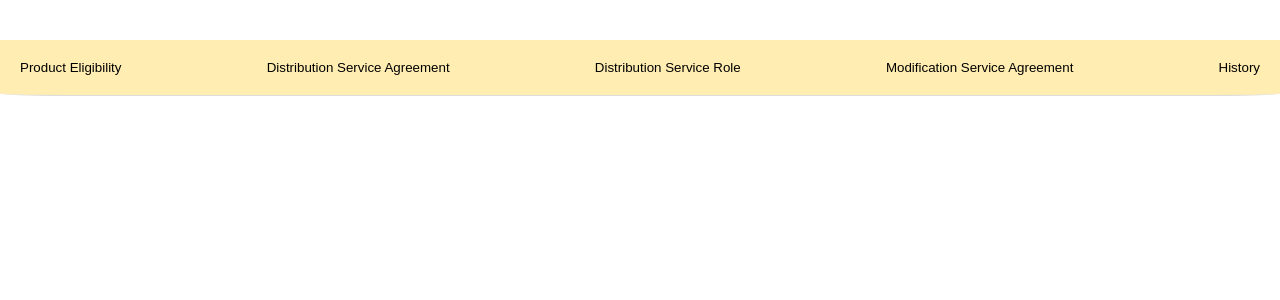
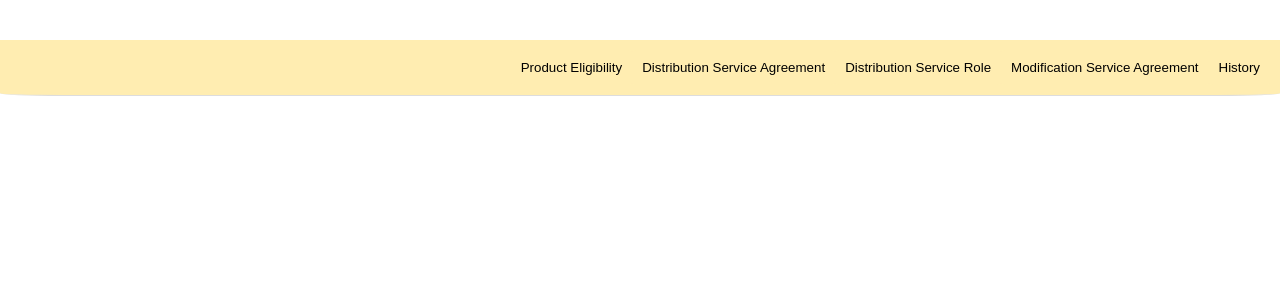
Before and after one commit to yeshdmits/demo-ui, a React (Create React App) app: page /drools in a window 1280 px wide. Shown: the top 300 px of the page. Built offline with nearby package versions, Linux system fonts and the light colour scheme.

Commit message:
add collapse

```diff
--- a/src/component/drools/DroolsNavBar.js
+++ b/src/component/drools/DroolsNavBar.js
@@ -1,9 +1,12 @@
-import React from 'react';
+import React, {useEffect, useState} from 'react';
 import Button from "../Button"
 import {formMapping} from '../../constants'
 
 
 const DroolsNavBar = ({currentFormValue, setForm, currentHistoryValue, setHistory}) => {
+  const [isCollapsed, setIsCollapsed] = useState(true);
+  useEffect(() => {}, [isCollapsed])
+
   const handleFormClick = (name) => {
     setHistory(false)
     if (currentFormValue === name) {
@@ -13,18 +16,45 @@ const DroolsNavBar = ({currentFormValue, setForm, currentHistoryValue, setHistor
     }
   }
   const handleHistoryClick = () => {
-      setForm(null);
-      setHistory(!currentHistoryValue);
+    setForm(null);
+    setHistory(!currentHistoryValue);
+  }
+
+  const handleMenuClick = (e) => {
+    e.preventDefault();
+    e.stopPropagation();
+    setIsCollapsed(!isCollapsed)
   }
 
   return (
+    <div>
     <nav>
+      <div>
+        <Button className="button-menu" handleClick={(e) => handleMenuClick(e)}>Menu</Button>
+      </div>
+      <div className='nav-items'>
+        <Button className="button-drools-nav" handleClick={() => handleFormClick("PR_EL")}>{formMapping.PR_EL}</Button>
+        <Button className="button-drools-nav" handleClick={() => handleFormClick("D_SA")}>{formMapping.D_SA}</Button>
+        <Button className="button-drools-nav" handleClick={() => handleFormClick("D_SR")}>{formMapping.D_SR}</Button>
+        <Button className="button-drools-nav" handleClick={() => handleFormClick("M_SA")}>{formMapping.M_SA}</Button>
+        <Button className="button-drools-nav" handleClick={() => handleHistoryClick()}>History</Button>
+      </div>
+    </nav>
+    <div className='nav-items-collapse'
+          style={{
+            display: 'flex',
+            flexDirection: 'column',
+            maxHeight: isCollapsed ? '0px' : '200px',
+            overflow: 'hidden',
+            transition: 'max-height 0.3s ease-out',
+          }}>
       <Button className="button-drools-nav" handleClick={() => handleFormClick("PR_EL")}>{formMapping.PR_EL}</Button>
       <Button className="button-drools-nav" handleClick={() => handleFormClick("D_SA")}>{formMapping.D_SA}</Button>
       <Button className="button-drools-nav" handleClick={() => handleFormClick("D_SR")}>{formMapping.D_SR}</Button>
       <Button className="button-drools-nav" handleClick={() => handleFormClick("M_SA")}>{formMapping.M_SA}</Button>
       <Button className="button-drools-nav" handleClick={() => handleHistoryClick()}>History</Button>
-    </nav>
+    </div>
+    </div>
 )};
 
 
--- a/src/index.css
+++ b/src/index.css
@@ -131,11 +131,32 @@ nav {
   color: #721c24;
 }
 
+.nav-items {
+  display: flex;
+  align-items: center;
+  justify-content: space-between;
+}
+
+.button-menu {
+  display: none;
+}
+
 /* Media Query for Mobile Screens */
 @media screen and (max-width: 600px) {
   .drools-action-buttons {
     flex-direction: column;
   }
+
+  .button-menu {
+    display: block;
+    background-color: #ffedb1;
+    border: none;
+  }
+
+  .nav-items {
+    display: none;
+  }
+
 
   .button-upload,
   .button-download,
@@ -146,8 +167,6 @@ nav {
   }
 }
 
-/* Add this to your CSS file or styles section of your React component */
-
 nav {
   display: flex;
   align-items: center;
@@ -156,11 +175,6 @@ nav {
   padding: 10px;
   border-bottom: 1px solid #ddd;
   border-radius: 0 0 5% 5%;
-}
-
-.nav-items {
-  display: flex;
-  gap: 10px;
 }
 
 .button-drools-nav {
```
